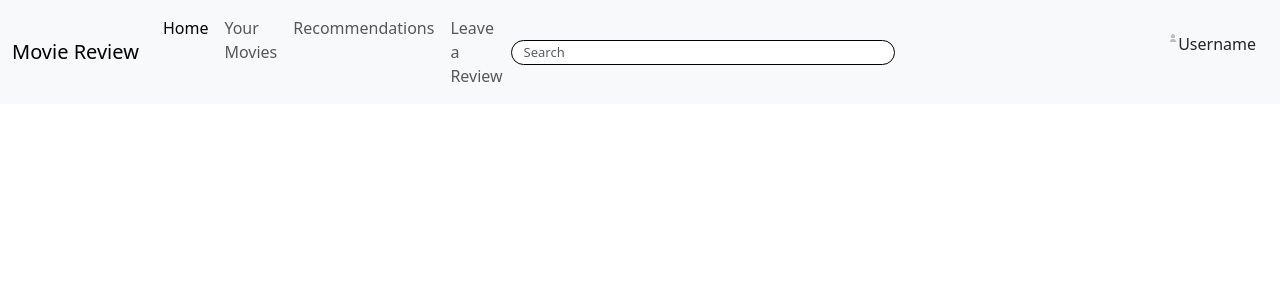
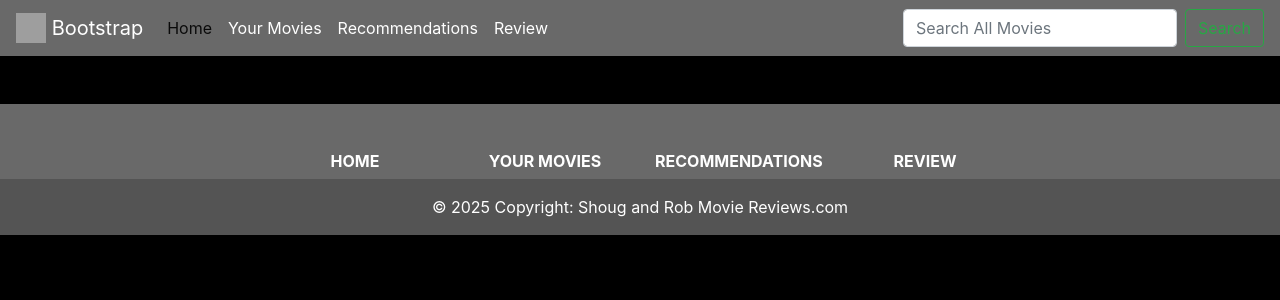
Before and after one commit to Shougal/MovieReview, a PHP site: page /templates/index.html in a window 1280 px wide. Shown: the top 300 px of the page. Run offline with PHP 8.4, Linux system fonts and the light colour scheme; some libraries are stand-ins or nearby versions; grey boxes are pictures that could not be loaded.

Commit message:
Matched navbar and footer to other pages for continuity

```diff
--- a/styles/home.css
+++ b/styles/home.css
@@ -12,3 +12,40 @@
     height: 10px;
     width: auto;
 }
+
+
+.card{
+    margin-top: 10%;
+    border-radius: 5%;
+    background-color: dimgray;
+
+    /* background-color: aliceblue; */
+}
+.card .btn{
+    background-color: brown;
+    border-color: brown;
+}
+
+.bottom-card{
+    margin-bottom: 10%;
+}
+body{
+    background-color: black;
+}
+nav{
+    background-color: dimgray;
+    color: white;
+}
+
+.navbar-light .navbar-nav .nav-link,
+.navbar-light .navbar-nav .nav-link:visited, /* Targets active nav links */
+.navbar-light .navbar-brand  {
+    color: white;
+}
+
+
+footer{
+    background-color: dimgray;
+    color: white;
+
+}
--- a/templates/index.html
+++ b/templates/index.html
@@ -5,42 +5,111 @@
     <meta name="viewport" content="width=device-width, initial-scale=1">
     <Title>MovieReview</Title>
 
-    <link href="https://cdn.jsdelivr.net/npm/bootstrap@5.3.3/dist/css/bootstrap.min.css" rel="stylesheet" integrity="sha384-QWTKZyjpPEjISv5WaRU9OFeRpok6YctnYmDr5pNlyT2bRjXh0JMhjY6hW+ALEwIH" crossorigin="anonymous">
+    <link rel="stylesheet" href="https://cdn.jsdelivr.net/npm/bootstrap@4.0.0/dist/css/bootstrap.min.css" integrity="sha384-Gn5384xqQ1aoWXA+058RXPxPg6fy4IWvTNh0E263XmFcJlSAwiGgFAW/dAiS6JXm" crossorigin="anonymous">
     <link rel="stylesheet" href="/styles/home.css">
 </head>
 <body>
-    <nav class="navbar navbar-expand-md bg-body-tertiary">
-        <div class="container-fluid">
-            <a class="navbar-brand" href="#">Movie Review</a>
-            <button class="navbar-toggler" type="button" data-bs-toggle="collapse" data-bs-target="#navbarSupportedContent" aria-controls="navbarSupportedContent" aria-expanded="false" aria-label="Toggle navigation">
+    <nav class="navbar navbar-expand-lg navbar-light ">
+        <!--TODO: Add actual Logo and image-->
+        <a class="navbar-brand" href="#">
+            <img src="/docs/4.0/assets/brand/bootstrap-solid.svg" width="30" height="30" class="d-inline-block align-top" alt="">
+            Bootstrap
+        </a>
+        <button class="navbar-toggler" type="button" data-toggle="collapse" data-target="#navbarSupportedContent" aria-controls="navbarSupportedContent" aria-expanded="false" aria-label="Toggle navigation">
             <span class="navbar-toggler-icon"></span>
         </button>
+
+
+        <!--TODO: add navigations-->
         <div class="collapse navbar-collapse" id="navbarSupportedContent">
-                <ul class="navbar-nav mb-2 mb-lg-0">
-                    <li class="nav-item">
-                        <a class="nav-link active" aria-current="page" href="#">Home</a>
+            <ul class="navbar-nav mr-auto">
+                <li class="nav-item active">
+                    <a class="nav-link" href="#">Home <span class="sr-only">(current)</span></a>
                 </li>
                 <li class="nav-item">
-                        <a class="nav-link" href="#">Your Movies</a>
+                    <a class="nav-link" href="userMovies.html">Your Movies</a>
                 </li>
                 <li class="nav-item">
-                        <a class="nav-link" href="#">Recommendations</a>
+                    <a class="nav-link" href="userRecommendation.html">Recommendations</a>
                 </li>
-                    <li>
-                        <a class="nav-link" href="#">Leave a Review</a>
+                <li class="nav-item">
+                    <a class="nav-link" href="review.html">Review</a>
                 </li>
+
             </ul>
-                <form class="d-flex" role="search">
-                    <input class="form-control me-2" id="searchbar" type="search" placeholder="Search" aria-label="Search">
+
+            <form class="form-inline my-2 my-lg-0">
+                <input class="form-control mr-sm-2" type="search" placeholder="Search All Movies" aria-label="Search">
+                <button class="btn btn-outline-success my-2 my-sm-0" type="submit">Search</button>
             </form>
-            </div>
-            <div class="container d-flex flex-row" id="profile-container">
-                <img src="/images/defaultpfp.jpg" id="pfp">
-                <p>Username</p>
-            </div>
+            <!--TODO: add user icon-->
+            <!-- <button>
+              <i class="fa-solid fa-user"></i>
+            </button> -->
         </div>
     </nav>
 
-    <script src="https://cdn.jsdelivr.net/npm/bootstrap@5.3.3/dist/js/bootstrap.bundle.min.js" integrity="sha384-YvpcrYf0tY3lHB60NNkmXc5s9fDVZLESaAA55NDzOxhy9GkcIdslK1eN7N6jIeHz" crossorigin="anonymous"></script>
+
+    <footer class="text-center text-white">
+        <!-- Grid container -->
+        <div class="container">
+            <!-- Section: Links -->
+            <section class="mt-5">
+                <!-- Grid row-->
+                <div class="row text-center d-flex justify-content-center pt-5">
+                    <!-- Grid column -->
+                    <div class="col-md-2">
+                        <h6 class="text-uppercase font-weight-bold">
+                            <a href="#!" class="text-white">Home</a>
+                        </h6>
+                    </div>
+                    <!-- Grid column -->
+
+                    <!-- Grid column -->
+                    <div class="col-md-2">
+                        <h6 class="text-uppercase font-weight-bold">
+                            <a href="userMovies.css" class="text-white">Your Movies</a>
+                        </h6>
+                    </div>
+                    <!-- Grid column -->
+
+                    <!-- Grid column -->
+                    <div class="col-md-2">
+                        <h6 class="text-uppercase font-weight-bold">
+                            <a href="userRecommendation.html" class="text-white">Recommendations</a>
+                        </h6>
+                    </div>
+                    <!-- Grid column -->
+
+                    <!-- Grid column -->
+                    <div class="col-md-2">
+                        <h6 class="text-uppercase font-weight-bold">
+                            <a href="#!" class="text-white">Review</a>
+                        </h6>
+                    </div>
+                    <!-- Grid column -->
+                </div>
+                <!-- Grid row-->
+            </section>
+
+        </div>
+        <!-- Grid container -->
+
+        <!-- TODO: Copyright: Change anchor text to domain name -->
+        <div
+                class="text-center p-3"
+                style="background-color: rgba(0, 0, 0, 0.2)"
+        >
+            © 2025 Copyright:
+            <a class="text-white" href="https://mdbootstrap.com/"
+            >Shoug and Rob Movie Reviews.com</a
+            >
+        </div>
+        <!-- Copyright -->
+    </footer>
+
+    <script src="https://code.jquery.com/jquery-3.2.1.slim.min.js" integrity="sha384-KJ3o2DKtIkvYIK3UENzmM7KCkRr/rE9/Qpg6aAZGJwFDMVNA/GpGFF93hXpG5KkN" crossorigin="anonymous"></script>
+    <script src="https://cdn.jsdelivr.net/npm/popper.js@1.12.9/dist/umd/popper.min.js" integrity="sha384-ApNbgh9B+Y1QKtv3Rn7W3mgPxhU9K/ScQsAP7hUibX39j7fakFPskvXusvfa0b4Q" crossorigin="anonymous"></script>
+    <script src="https://cdn.jsdelivr.net/npm/bootstrap@4.0.0/dist/js/bootstrap.min.js" integrity="sha384-JZR6Spejh4U02d8jOt6vLEHfe/JQGiRRSQQxSfFWpi1MquVdAyjUar5+76PVCmYl" crossorigin="anonymous"></script>
 </body>
 </html>
```
Lines whose indentation alone changed are shown as unchanged.
